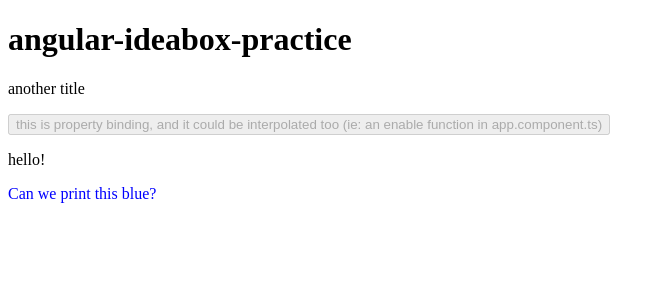
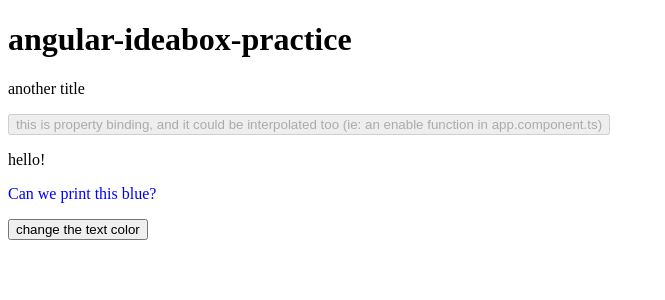
Before and after one commit to whiteheadol/angular-ideabox-one, an Angular app: page / in a window 1280 px wide. Shown: the top 300 px of the page, without its empty margins (0-665 px from the left). Built offline with nearby package versions, Linux system fonts and the light colour scheme.

Commit message:
Add a color changing button

```diff
--- a/src/app/app.component.html
+++ b/src/app/app.component.html
@@ -2,4 +2,5 @@
 <p>{{ showTitle() }}</p>
 <button [disabled]="true">this is property binding, and it could be interpolated too (ie: an enable function in app.component.ts)</button>
 <app-ideas></app-ideas>
-<p [class.blue]="true">Can we print this blue?</p>
+<p [class.blue]="this.isBlue">Can we print this blue?</p>
+<button (click)="handleClick()">change the text color</button>
```
